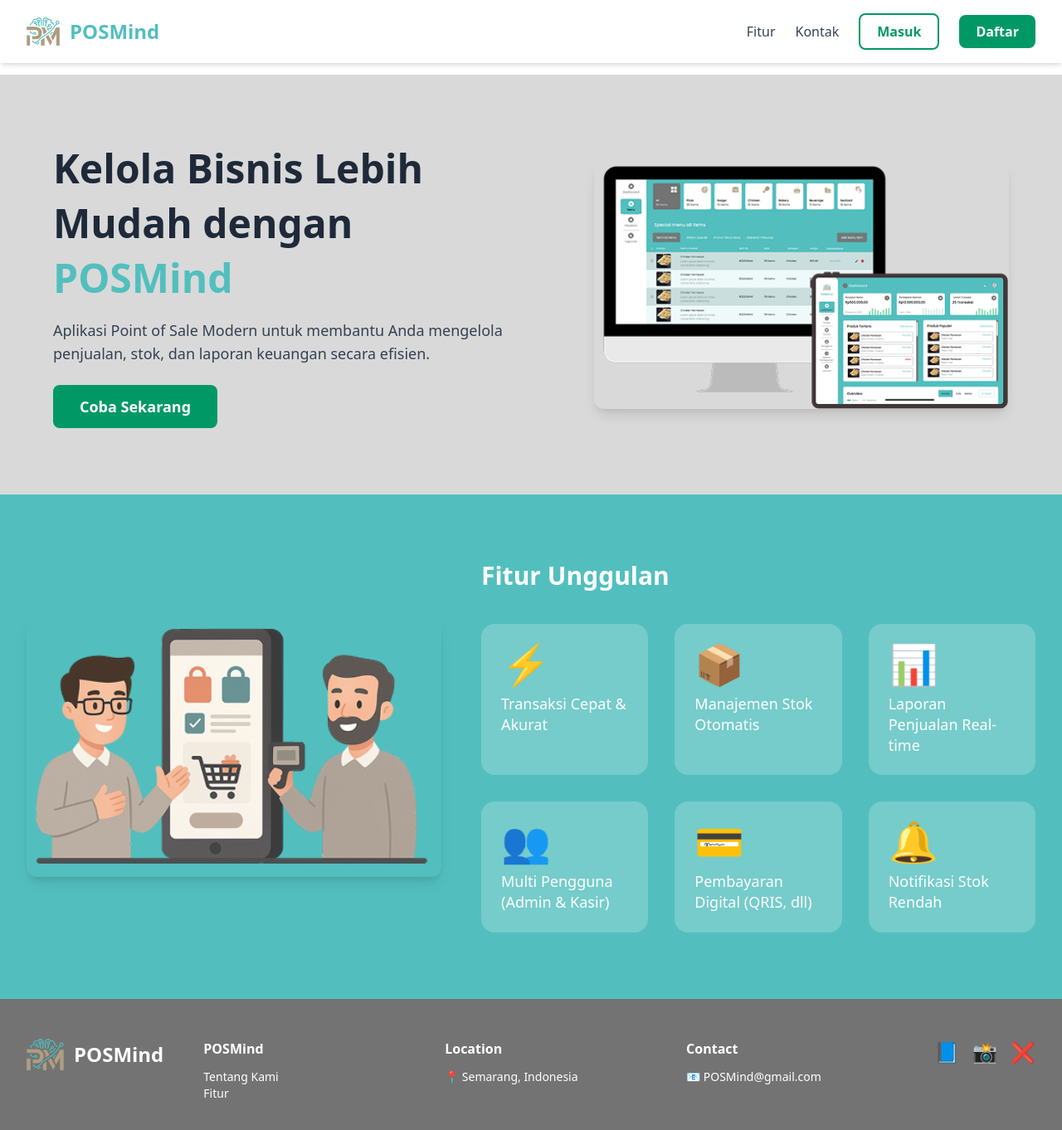
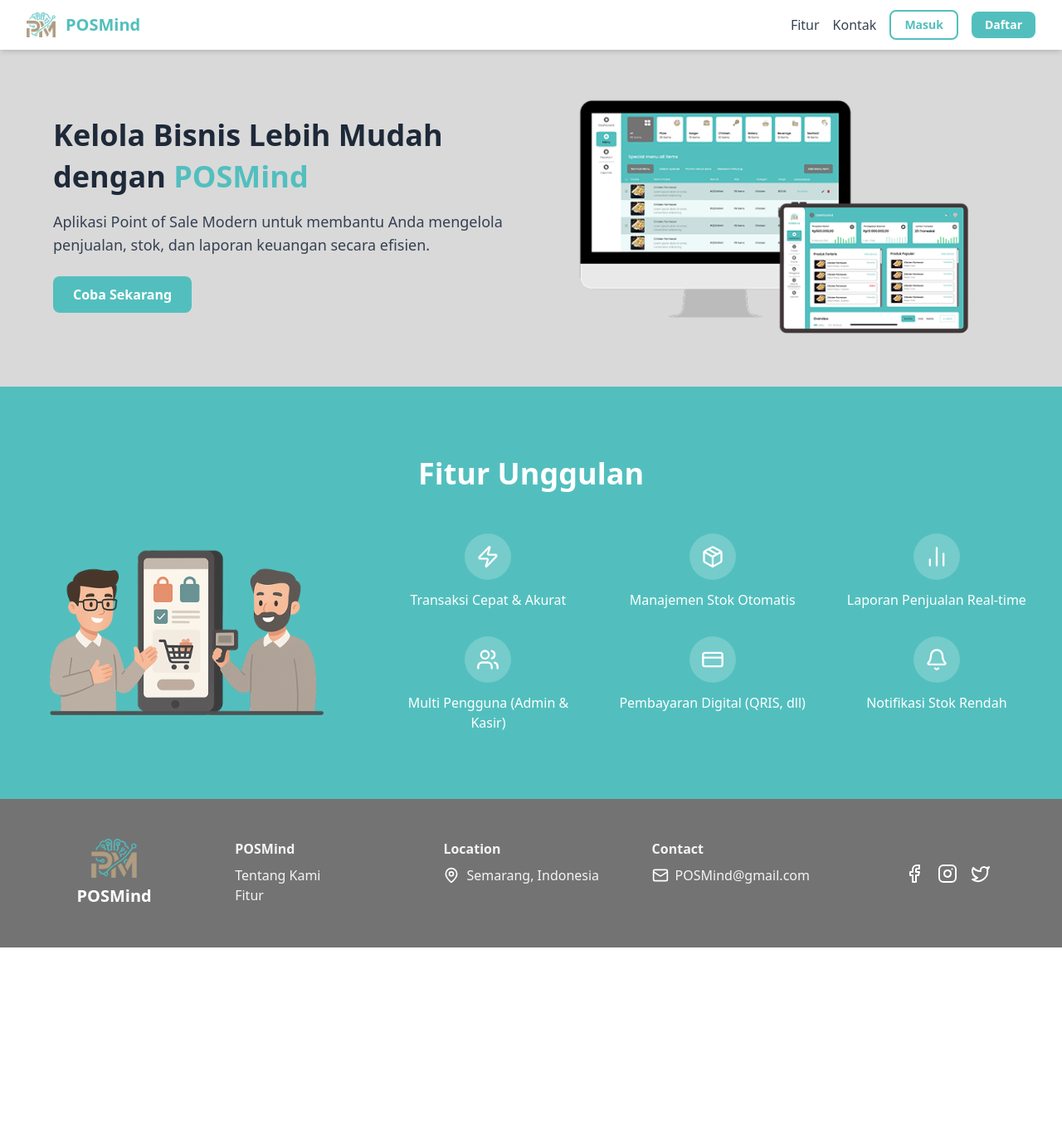
Before and after one commit to naelasyifa/POSMind, a Next.js app: page / in a window 1280 px wide. Shown: the top 1362 px of the page at 83% size. After the commit the page ends 1142 px from the top, so only its background shows below. Built offline with nearby package versions, Linux system fonts and the light colour scheme.

Commit message:
daftarrr

```diff
--- a/src/app/(frontend)/daftar/components/DaftarForm.tsx
+++ b/src/app/(frontend)/daftar/components/DaftarForm.tsx
@@ -1,9 +1,8 @@
 'use client'
 
-
-import React, { useState } from 'react';
-import { Eye, EyeOff } from 'lucide-react';
-import Link from 'next/link';
+import React, { useState } from 'react'
+import Link from 'next/link'
+import { Eye, EyeOff } from 'lucide-react'
 
 export default function RegisterPage() {
   const [showPassword, setShowPassword] = useState(false)
@@ -14,15 +13,8 @@
     password: '',
   })
 
-  const handleSubmit = () => {
-    console.log('Form submitted:', formData)
-    alert('Data berhasil dikirim!')
-  }
-
   const handleChange = (e: React.ChangeEvent<HTMLInputElement>) => {
     const { name, value } = e.target
-
-    // Khusus field nomor telepon — hanya boleh angka
     if (name === 'phone') {
       const onlyNums = value.replace(/[^0-9]/g, '')
       setFormData({ ...formData, [name]: onlyNums })
@@ -108,53 +100,23 @@
                 placeholder="Masukkan Kata Sandi"
                 className="w-full px-4 py-3 bg-white border border-gray-300 rounded-xl focus:outline-none focus:ring-2 focus:ring-teal-400 text-sm pr-12"
               />
-              {/* Ikon mata muncul hanya jika password tidak kosong */}
               {formData.password && (
                 <button
                   type="button"
                   onClick={() => setShowPassword(!showPassword)}
                   className="absolute right-3 top-1/2 transform -translate-y-1/2 text-gray-400 hover:text-gray-600"
                 >
-                  {showPassword ? (
-                    <svg
-                      width="20"
-                      height="20"
-                      viewBox="0 0 24 24"
-                      fill="none"
-                      stroke="currentColor"
-                      strokeWidth="2"
-                      strokeLinecap="round"
-                      strokeLinejoin="round"
-                    >
-                      <path d="M17.94 17.94A10.07 10.07 0 0 1 12 20c-7 0-11-8-11-8a18.45 18.45 0 0 1 5.06-5.94M9.9 4.24A9.12 9.12 0 0 1 12 4c7 0 11 8 11 8a18.5 18.5 0 0 1-2.16 3.19m-6.72-1.07a3 3 0 1 1-4.24-4.24" />
-                      <line x1="1" y1="1" x2="23" y2="23" />
-                    </svg>
-                  ) : (
-                    <svg
-                      width="20"
-                      height="20"
-                      viewBox="0 0 24 24"
-                      fill="none"
-                      stroke="currentColor"
-                      strokeWidth="2"
-                      strokeLinecap="round"
-                      strokeLinejoin="round"
-                    >
-                      <path d="M1 12s4-8 11-8 11 8 11 8-4 8-11 8-11-8-11-8z" />
-                      <circle cx="12" cy="12" r="3" />
-                    </svg>
-                  )}
+                  {showPassword ? <EyeOff size={20} /> : <Eye size={20} />}
                 </button>
               )}
             </div>
           </div>
-        </div>
 
-            {/* Submit Button */}
+          {/* Tombol Lanjutkan */}
           <div className="flex justify-end">
             <Link
               href="/daftarBisnis"
-                className="px-6 py-3 rounded-lg font-medium text-white shadow-md hover:shadow-lg transition-all duration-200 hover:scale-105"
+              className="w-12 h-12 flex items-center justify-center rounded-xl font-medium text-white shadow-md hover:shadow-lg transition-all duration-200 hover:scale-105"
               style={{ backgroundColor: '#4DB8C4' }}
             >
               <svg
@@ -166,7 +128,6 @@
                 strokeWidth="2"
                 strokeLinecap="round"
                 strokeLinejoin="round"
-                  className="inline-block"
               >
                 <polyline points="9 18 15 12 9 6"></polyline>
               </svg>
@@ -189,5 +150,6 @@
           }
         `}</style>
       </div>
+    </div>
   )
 }
--- a/src/app/(frontend)/page.tsx
+++ b/src/app/(frontend)/page.tsx
@@ -2,44 +2,55 @@
 
 import Image from 'next/image'
 import Link from 'next/link'
+import {
+  Facebook,
+  Instagram,
+  Twitter,
+  Zap,
+  Package,
+  BarChart2,
+  Users,
+  CreditCard,
+  Bell,
+  MapPin,
+  Mail,
+} from 'lucide-react'
 
 export default function HomePage() {
   return (
-    <div className="flex flex-col min-h-screen bg-white text-gray-800 font-sans">
+    <div className="flex flex-col min-h-screen bg-white text-gray-800 font-sans overflow-x-hidden">
       {/* ===== HEADER ===== */}
-      <header className="w-full bg-white shadow-md fixed top-0 left-0 z-50">
-        <div className="flex flex-row items-center justify-between px-8 py-4 max-w-[1400px] mx-auto">
+      <header className="w-full fixed top-0 left-0 z-50 bg-[#ffffff] shadow-md">
+        <div className="flex items-center justify-between px-8 py-3 w-full">
           {/* Logo + Nama */}
           <div className="flex items-center gap-3">
-            <Image src="/logo-posmind.png" alt="POSMind Logo" width={40} height={40} />
-            <span className="text-2xl font-bold" style={{ color: '#52bfbe' }}>
-              POSMind
-            </span>
+            <Image src="/logo-posmind.png" alt="POSMind Logo" width={35} height={30} priority />
+            <span className="text-xl font-bold text-[#52bfbe]">POSMind</span>
           </div>
 
           {/* Navigasi */}
-          <nav className="flex items-center gap-6">
+          <nav className="flex items-center space-x-4">
             <Link
               href="#fitur"
-              className="text-gray-700 font-medium hover:text-emerald-600 transition"
+              className="text-gray-700 font-medium hover:text-[#52bfbe] transition"
             >
               Fitur
             </Link>
             <Link
               href="#kontak"
-              className="text-gray-700 font-medium hover:text-emerald-600 transition"
+              className="text-gray-700 font-medium hover:text-[#52bfbe] transition"
             >
               Kontak
             </Link>
             <Link
-              href="/login"
-              className="border-2 border-emerald-600 text-emerald-600 px-5 py-2 rounded-lg hover:bg-emerald-50 transition font-semibold"
+              href="/masuk"
+              className="border-2 border-[#52bfbe] text-[#52bfbe] px-4 py-1.5 rounded-lg hover:bg-[#52bfbe]/10 transition font-semibold text-sm"
             >
               Masuk
             </Link>
             <Link
               href="/daftar"
-              className="bg-emerald-600 text-white px-5 py-2 rounded-lg hover:bg-emerald-700 transition font-semibold"
+              className="bg-[#52bfbe] text-white px-4 py-1.5 rounded-lg hover:bg-[#44a9a9] transition font-semibold text-sm"
             >
               Daftar
             </Link>
@@ -47,16 +58,15 @@
         </div>
       </header>
 
-      {/* Spacer agar konten tidak tertutup header */}
-      <div className="h-[90px]" />
+      {/* Spacer kecil untuk fixed header */}
+      <div className="h-[50px]" />
 
       {/* ===== HERO SECTION ===== */}
-      <section className="w-full" style={{ backgroundColor: '#d9d9d9' }}>
-        <div className="flex flex-col md:flex-row items-center justify-between px-8 md:px-16 py-20 max-w-[1400px] mx-auto">
-          {/* Teks di kiri */}
-          <div className="max-w-xl text-center md:text-left">
-            <h1 className="text-200px md:text-5xl font-bold mb-4 text-gray-800 leading-snug">
-              Kelola Bisnis Lebih Mudah dengan <span style={{ color: '#52bfbe' }}>POSMind</span>
+      <section className="w-full bg-[#d9d9d9]">
+        <div className="flex flex-col md:flex-row items-center justify-between px-8 md:px-16 py-16 max-w-[1300px] mx-auto">
+          <div className="md:w-1/2 text-center md:text-left">
+            <h1 className="text-3xl md:text-4xl font-bold mb-4 text-gray-800 leading-snug">
+              Kelola Bisnis Lebih Mudah dengan <span className="text-[#52bfbe]">POSMind</span>
             </h1>
             <p className="text-gray-700 mb-6 text-lg">
               Aplikasi Point of Sale Modern untuk membantu Anda mengelola penjualan, stok, dan
@@ -64,59 +74,66 @@
             </p>
             <Link
               href="/daftar"
-              className="inline-block bg-emerald-600 text-white px-8 py-3 rounded-lg text-lg hover:bg-emerald-700 transition font-semibold"
+              className="inline-block bg-[#52bfbe] text-white px-6 py-2.5 rounded-lg text-base hover:bg-[#44a9a9] transition font-semibold"
             >
               Coba Sekarang
             </Link>
           </div>
 
-          {/* Gambar di kanan */}
-          <div className="mt-10 md:mt-0">
+          <div className="md:w-1/2 mt-10 md:mt-0 flex justify-center">
             <Image
               src="/images/dashboard-preview.png"
               alt="POSMind Dashboard"
-              width={500}
-              height={350}
-              className="rounded-xl shadow-lg"
+              width={480}
+              height={330}
+              className="rounded-xl bg-transparent"
             />
           </div>
         </div>
       </section>
 
       {/* ===== FITUR SECTION ===== */}
-      <section id="fitur" className="w-full text-white" style={{ backgroundColor: '#52bfbe' }}>
-        <div className="max-w-[1300px] mx-auto py-20 px-8 flex flex-col md:flex-row items-center gap-12">
-          {/* Gambar fitur di kiri */}
-          <div className="flex-shrink-0">
+      <section id="fitur" className="w-full text-white bg-[#52bfbe]">
+        <div className="max-w-[1300px] mx-auto py-20 px-8 flex flex-col items-center text-center">
+          <h1 className="text-3xl md:text-4xl font-bold mb-12 leading-snug">Fitur Unggulan</h1>
+
+          <div className="flex flex-col md:flex-row items-center gap-12 w-full">
+            <div className="md:w-1/3 flex justify-center">
               <Image
                 src="/images/fitur-preview.png"
                 alt="Fitur POSMind"
-              width={500}
-              height={400}
-              className="rounded-xl shadow-lg"
+                width={350}
+                height={200}
+                className="rounded-xl bg-transparent"
               />
             </div>
 
-          {/* Daftar fitur di kanan */}
-          <div className="flex-1 text-center md:text-left">
-            <h2 className="text-3xl font-bold mb-10 text-white">Fitur Unggulan</h2>
-            <div className="grid grid-cols-1 sm:grid-cols-2 lg:grid-cols-3 gap-8">
+            <div className="md:w-2/3 grid grid-cols-2 md:grid-cols-3 gap-8">
               {[
-                { icon: '⚡', title: 'Transaksi Cepat & Akurat' },
-                { icon: '📦', title: 'Manajemen Stok Otomatis' },
-                { icon: '📊', title: 'Laporan Penjualan Real-time' },
-                { icon: '👥', title: 'Multi Pengguna (Admin & Kasir)' },
-                { icon: '💳', title: 'Pembayaran Digital (QRIS, dll)' },
-                { icon: '🔔', title: 'Notifikasi Stok Rendah' },
+                { icon: <Zap className="text-white w-7 h-7" />, title: 'Transaksi Cepat & Akurat' },
+                {
+                  icon: <Package className="text-white w-7 h-7" />,
+                  title: 'Manajemen Stok Otomatis',
+                },
+                {
+                  icon: <BarChart2 className="text-white w-7 h-7" />,
+                  title: 'Laporan Penjualan Real-time',
+                },
+                {
+                  icon: <Users className="text-white w-7 h-7" />,
+                  title: 'Multi Pengguna (Admin & Kasir)',
+                },
+                {
+                  icon: <CreditCard className="text-white w-7 h-7" />,
+                  title: 'Pembayaran Digital (QRIS, dll)',
+                },
+                { icon: <Bell className="text-white w-7 h-7" />, title: 'Notifikasi Stok Rendah' },
               ].map((item, i) => (
-                <div
-                  key={i}
-                  className="flex flex-col items-center md:items-start bg-white/20 p-6 rounded-2xl hover:bg-white/30 transition"
-                >
-                  <div className="text-5xl mb-3">{item.icon}</div>
-                  <p className="text-lg font-medium text-center md:text-left leading-snug">
-                    {item.title}
-                  </p>
+                <div key={i} className="flex flex-col items-center">
+                  <div className="bg-white/20 rounded-full w-14 h-14 flex items-center justify-center mb-3">
+                    {item.icon}
+                  </div>
+                  <p className="text-center text-base font-medium">{item.title}</p>
                 </div>
               ))}
             </div>
@@ -125,54 +142,52 @@
       </section>
 
       {/* ===== FOOTER ===== */}
-      <footer id="kontak" className="w-full text-gray-100" style={{ backgroundColor: '#737373' }}>
-        <div className="max-w-[1300px] mx-auto px-8 py-12 flex flex-col md:flex-row justify-between items-start gap-12">
-          {/* Kiri - Logo & Nama */}
-          <div className="flex flex-col items-start">
-            <div className="flex items-center gap-3 mb-3">
-              <Image src="/logo-posmind.png" alt="Logo" width={45} height={45} />
-              <span className="text-2xl font-bold" style={{ color: '#ffffff' }}>
-                POSMind
-              </span>
-            </div>
+      <footer id="kontak" className="w-full text-gray-100 bg-[#737373]">
+        <div className="max-w-[1300px] mx-auto px-8 py-12 grid grid-cols-2 md:grid-cols-5 gap-10">
+          {/* 1️⃣ Logo */}
+          <div className="flex flex-col items-center text-center space-y-2">
+            <Image src="/logo-posmind.png" alt="Logo" width={55} height={45} />
+            <span className="font-bold text-lg md:text-xl text-white">POSMind</span>
           </div>
 
-          {/* Tengah - 3 Kolom Info */}
-          <div
-            className="flex-1 grid grid-cols-1 sm:grid-cols-3 gap-10 text-sm"
-            style={{ color: '#ffffff' }}
-          >
-            {/* Kolom 1 */}
-            <div>
-              <h3 className="font-semibold text-white text-base mb-3">POSMind</h3>
+          {/* 2️⃣ POSMind info */}
+          <div className="text-left">
+            <h3 className="font-semibold text-base mb-2">POSMind</h3>
             <p className="hover:underline cursor-pointer">Tentang Kami</p>
             <p className="hover:underline cursor-pointer">Fitur</p>
           </div>
 
-            {/* Kolom 2 */}
-            <div>
-              <h3 className="font-semibold text-white text-base mb-3">Location</h3>
-              <p>📍 Semarang, Indonesia</p>
-            </div>
-
-            {/* Kolom 3 */}
-            <div>
-              <h3 className="font-semibold text-white text-base mb-3">Contact</h3>
-              <p>📧 POSMind@gmail.com</p>
+          {/* 3️⃣ Location */}
+          <div className="text-left">
+            <h3 className="font-semibold text-base mb-2">Location</h3>
+            <div className="flex items-center gap-2">
+              <MapPin className="w-5 h-5 text-white" />
+              <p>Semarang, Indonesia</p>
             </div>
           </div>
 
-          {/* Kanan - Ikon Sosial Media */}
-          <div className="flex gap-4 text-2xl">
-            <a href="#" className="hover:text-white">
-              📘
+          {/* 4️⃣ Contact */}
+          <div className="text-left">
+            <h3 className="font-semibold text-base mb-2">Contact</h3>
+            <div className="flex items-center gap-2">
+              <Mail className="w-5 h-5 text-white" />
+              <p>POSMind@gmail.com</p>
+            </div>
+          </div>
+
+          {/* 5️⃣ Social icons */}
+          <div className="flex flex-col items-center justify-center text-center text-white text-xl space-y-3">
+            <div className="flex gap-4">
+              <a href="#" className="hover:text-[#c0f0f0] transition">
+                <Facebook />
               </a>
-            <a href="#" className="hover:text-white">
-              📸
+              <a href="#" className="hover:text-[#c0f0f0] transition">
+                <Instagram />
               </a>
-            <a href="#" className="hover:text-white">
-              ❌
+              <a href="#" className="hover:text-[#c0f0f0] transition">
+                <Twitter />
               </a>
+            </div>
           </div>
         </div>
       </footer>
```
Also changed, not shown: src/app/(frontend)/daftarBisnis/page.tsx (+2 -6 lines). Lines whose indentation alone changed are shown as unchanged.
